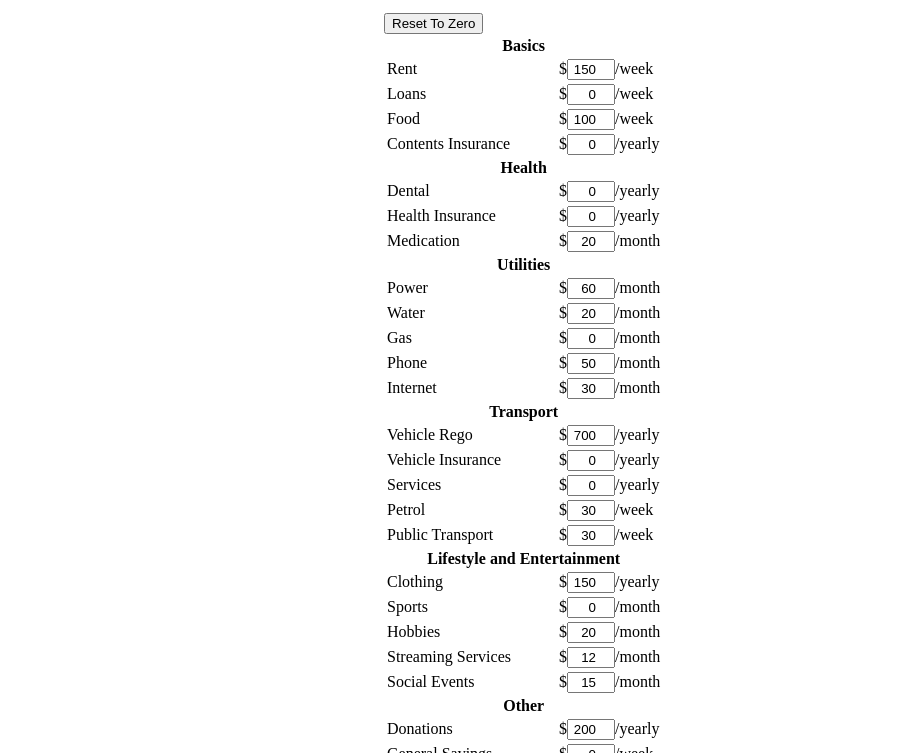
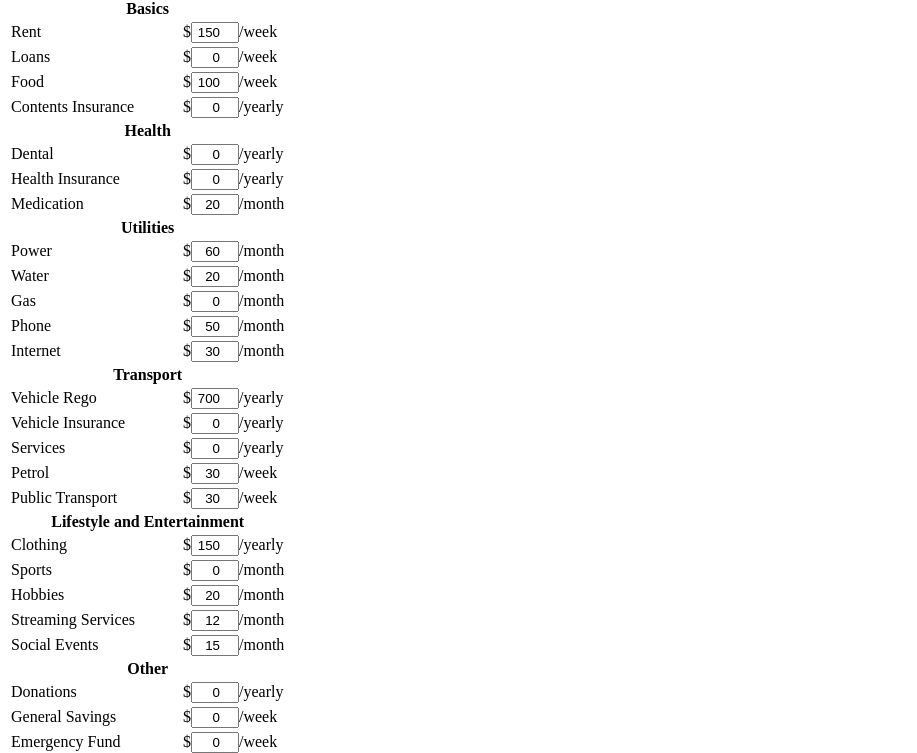
Before and after one commit to mpomery/40dollarsaday, a plain HTML site: page index.html in a window 1280 px wide. Shown: the part 104-857 px from the top of the page, without its empty margins (0-917 px from the left). Drawn offline with Linux system fonts and the light colour scheme.

Commit message:
Clean up styling a little bit

```diff
--- a/index.html
+++ b/index.html
@@ -2,25 +2,13 @@
 <html>
 <head>
     <title>$40 A Day</title>
+    <meta name="viewport" content="width=device-width, initial-scale=1">
     <style type="text/css">
-        html {
-            width: 100%;
-            height: 100%;
-            margin: 0;
-            padding: 0;
-        }
-
-        body {
-            width: 512px;
-            height: 100%;
-            margin-left: auto;
-            margin-right: auto;
-        }
-
         input[type="number"] {
             width: 3em;
             text-align: right;
         }
+
         input[type="text"] {
             width: 12em;
             text-align: left;
@@ -80,7 +68,7 @@
         <tr><td>Streaming Services</td><td><span class="monthly"><input type="number" min="0" step="1" value="12"></span></td></tr>
         <tr><td>Social Events</td><td><span class="monthly"><input type="number" min="0" step="1" value="15"></span></td></tr>
         <tr><th colspan="2">Other</th></tr>
-        <tr><td>Donations</td><td><span class="yearly"><input type="number" min="0" step="1" value="200"></span></td></tr>
+        <tr><td>Donations</td><td><span class="yearly"><input type="number" min="0" step="1" value="0"></span></td></tr>
         <tr><td>General Savings</td><td><span class="weekly"><input type="number" min="0" step="1" value="0"></span></td></tr>
         <tr><td>Emergency Fund</td><td><span class="weekly"><input type="number" min="0" step="1" value="0"></span></td></tr>
         <tr><td><input type="text" value="Other 1"></td><td><span class="monthly"><input type="number" min="0" step="1" value="0"></span></td></tr>
@@ -91,7 +79,7 @@
 
     <h2>Your budget averages $<span id="dailybudget">40</span> a day.</h2>
     <a href="https://twitter.com/intent/tweet?text=I%20checked%20what%20my%20daily%20budget%20was%20on%20https%3A//www.pommers.org/40dollarsaday/" id="tweetbutton">Share on Twitter</a>
-
+    <br><br>
     <div class="disclaimer">
         DISCLAIMER: This page is not a budgetting tool or financial advice.
         It highlights the decisions people have to make in order to be able to afford to live on $40 a day.
@@ -101,7 +89,7 @@
         <br><br>
         For financial advice speak to a qualified Financial Advisor.
     </div>
-
+    <br><br>
     <div class="footer">
             Made by <a href="https://www.pommers.org/">MitchPommers</a>. You can find him on <a href="https://twitter.com/MitchPommers">Twitter</a>.
     </div>
```
